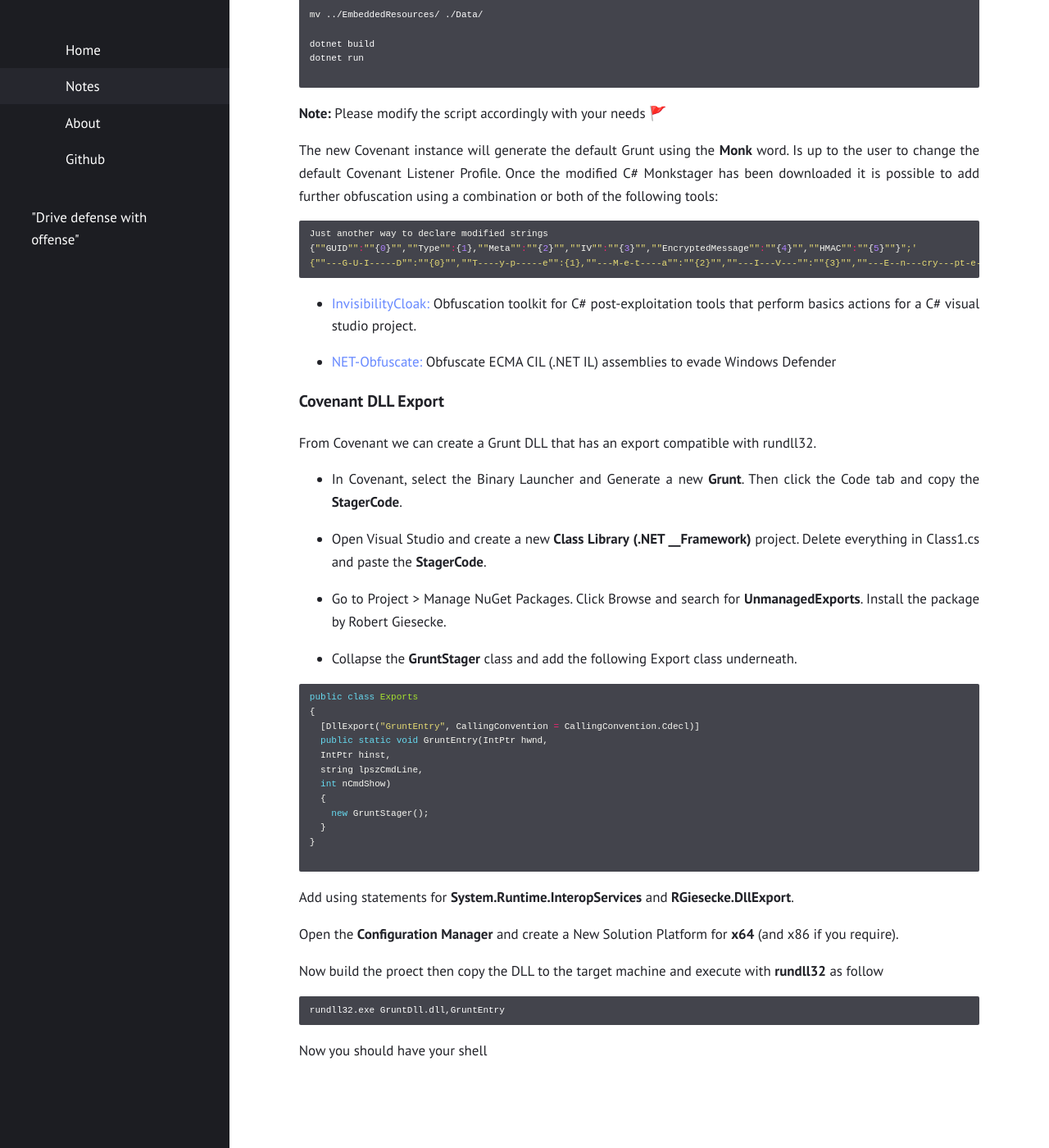
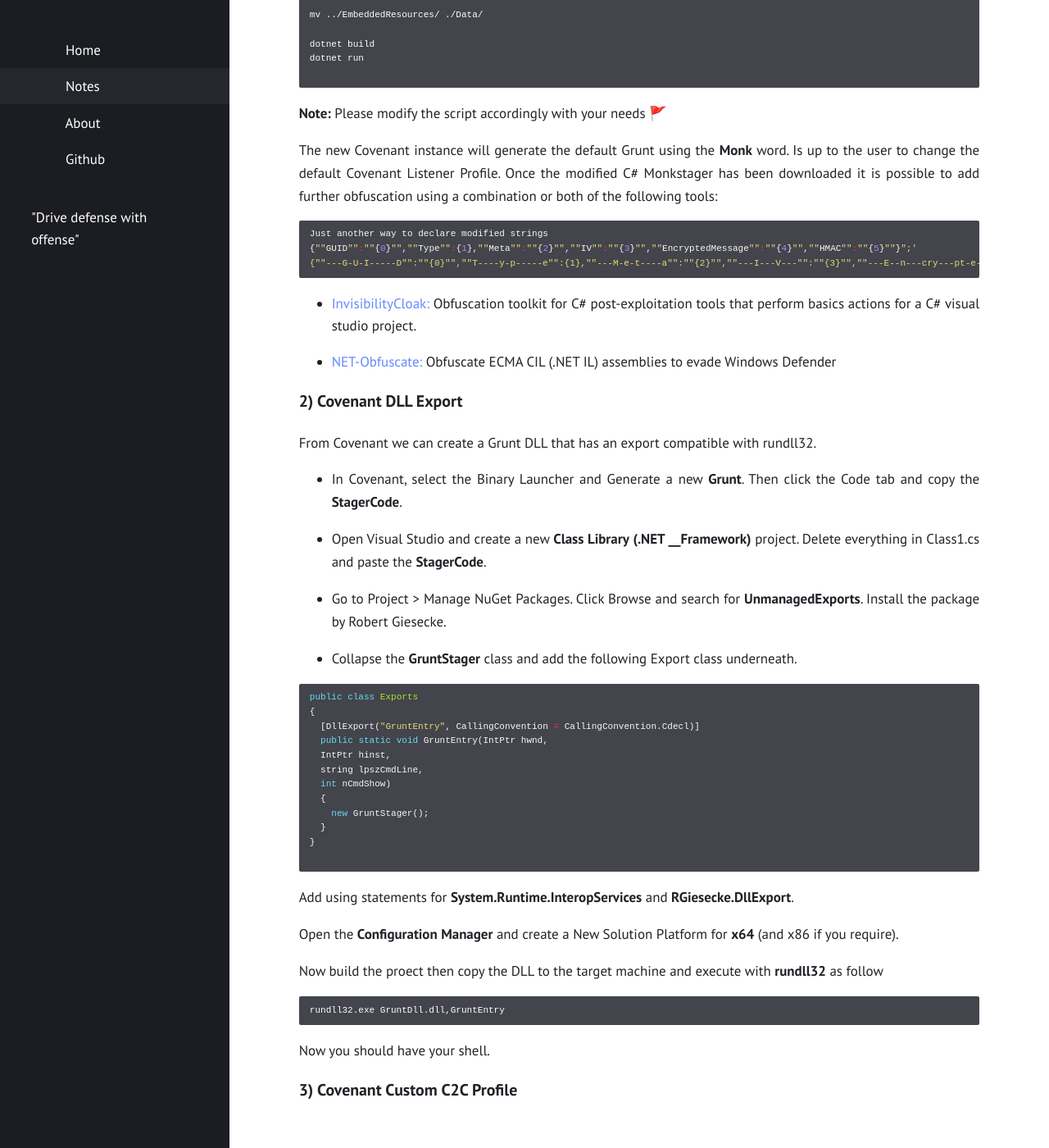
Before and after one commit to Fil88/Fil88.github.io, a Jekyll site: the page built from notes.md, in a window 1280 px wide and 1400 px high, scrolled down 10412 px. Shown: the whole window at 82% size. Built offline with Jekyll 4.4.1, drawn with Linux system fonts in a browser that asks for light colours.

Commit message:
Update notes.md

````diff
--- a/notes.md
+++ b/notes.md
@@ -533,7 +533,7 @@
 
 
 
-### Covenant DLL Export
+### 2) Covenant DLL Export
 
 From Covenant we can create a Grunt DLL that has an export compatible with rundll32.
 
@@ -570,4 +570,6 @@
 rundll32.exe GruntDll.dll,GruntEntry
 ```
 
-Now you should have your shell
+Now you should have your shell.
+
+### 3) Covenant Custom C2C Profile
````
